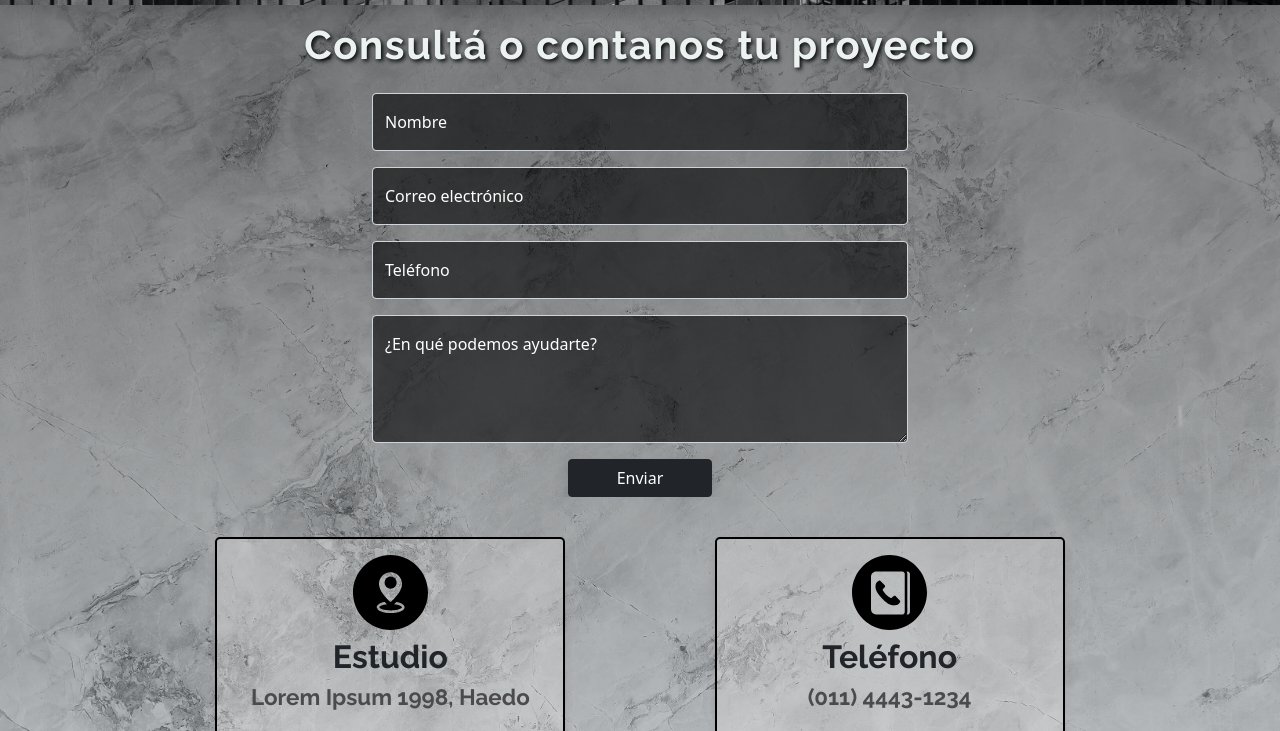
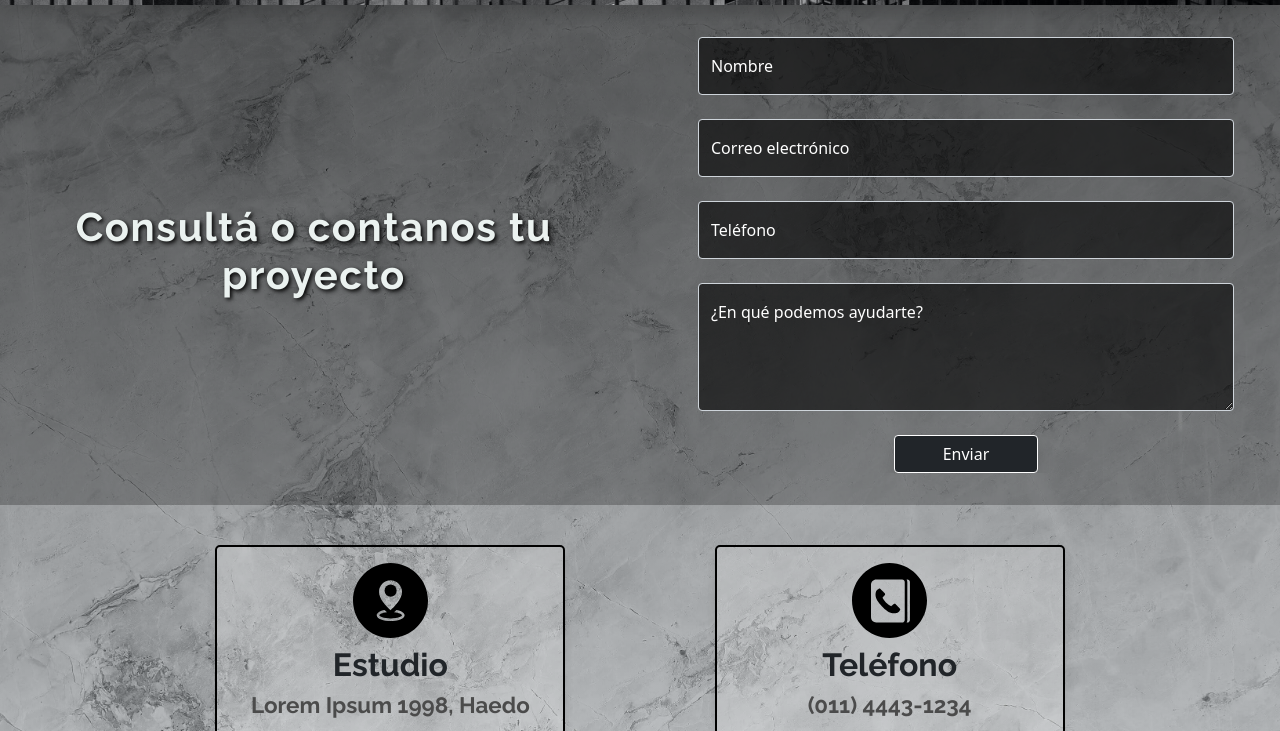
Before and after one commit to tlalonso98/Muniz, a website: page contacto.html in a window 1280 px wide. Shown: the part 69-800 px from the top of the page. Drawn offline with nearby package versions, Linux system fonts and the light colour scheme.

Commit message:
Se realizaron cambios en Contacto

```diff
--- a/contacto.html
+++ b/contacto.html
@@ -100,10 +100,13 @@
     </header>
     <!--CONTENIDO-->
     <main class="background">
-      <h1 class="pageTitle">Consultá o contanos tu proyecto</h1>
       <!--FORMULARIO-->
-      <section class="container formulario text-white text-center">
-        <div class="form-floating mb-3">
+      <section class="fondoClaro row text-center d-flex align-items-center">
+        <h1 class="col-12 col-xl-6 pageTitle align-middle">
+          Consultá o contanos tu proyecto
+        </h1>
+        <div class="container formulario text-white col-12 col-xl-6">
+          <div class="form-floating mb-4">
             <input
               type="text"
               class="form-control bg-dark text-white"
@@ -112,7 +115,7 @@
             />
             <label for="floatingInput">Nombre</label>
           </div>
-        <div class="form-floating mb-3">
+          <div class="form-floating mb-4">
             <input
               type="email"
               class="form-control bg-dark text-white"
@@ -121,7 +124,7 @@
             />
             <label for="floatingInput">Correo electrónico</label>
           </div>
-        <div class="form-floating mb-3">
+          <div class="form-floating mb-4">
             <input
               type="text"
               class="form-control bg-dark text-white"
@@ -130,7 +133,7 @@
             />
             <label for="floatingInput">Teléfono</label>
           </div>
-        <div class="form-floating mb-3">
+          <div class="form-floating mb-4">
             <textarea
               tipy="text"
               class="form-control bg-dark text-white"
@@ -139,7 +142,10 @@
             ></textarea>
             <label for="floatingInput">¿En qué podemos ayudarte?</label>
           </div>
-        <button type="submit" class="btn btn-dark px-5 shadow">Enviar</button>
+          <button type="submit" class="btn btn-dark px-5 shadow border-white">
+            Enviar
+          </button>
+        </div>
       </section>
       <!--TARJETAS-->
       <section class="container-lg d-flex text-center my-4 tarjetas">
@@ -172,7 +178,7 @@
           style="border: 0"
           allowfullscreen=""
           loading="lazy"
-          class="py-4 w-75 rounded"
+          class="py-4 w-75 rounded mapaGris"
         >
           Este mapa no es compatible con su navegador.
         </iframe>
```
Also changed, not shown: css/styles.css, 1 other file. Lines whose indentation alone changed are shown as unchanged.
